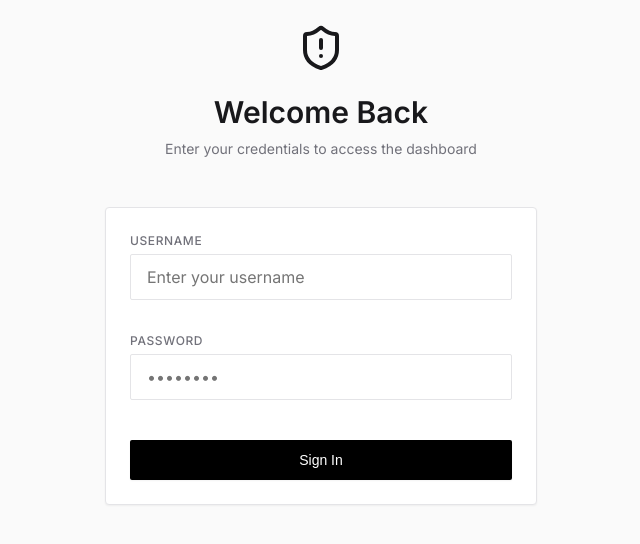
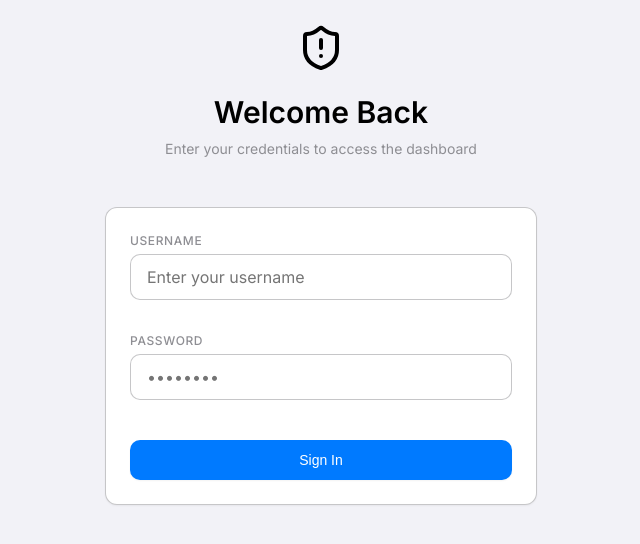
Before and after one commit to wanchaleam2548zaza/Dashboard-wann, a React (Vite) app: page / in a window 1280 px wide. Shown: the top 544 px of the page, without its empty margins (319-959 px from the left). Built offline with nearby package versions, Linux system fonts and the light colour scheme; no server answers.

Commit message:
style: apply Apple iOS theme colors to index.css

```diff
--- a/src/index.css
+++ b/src/index.css
@@ -1,52 +1,55 @@
 @import url('https://fonts.googleapis.com/css2?family=Inter:wght@300;400;500;600;700&display=swap');
 
 :root {
-  /* Monochrome Palette */
+  /* iOS System Colors */
   --color-white: #ffffff;
-  --color-gray-50: #fafafa;
-  --color-gray-100: #f4f4f5;
-  --color-gray-200: #e4e4e7;
-  --color-gray-300: #d4d4d8;
-  --color-gray-400: #a1a1aa;
-  --color-gray-500: #71717a;
-  --color-gray-600: #52525b;
-  --color-gray-700: #3f3f46;
-  --color-gray-800: #27272a;
-  --color-gray-900: #18181b;
-  --color-black: #000000;
+  --color-system-bg-light: #f2f2f7;
+  --color-system-card-light: #ffffff;
+  --color-system-text-light: #000000;
+  --color-system-text-sec-light: #8e8e93;
+  --color-system-border-light: rgba(60, 60, 67, 0.29);
+
+  --color-system-bg-dark: #000000;
+  --color-system-card-dark: #1c1c1e;
+  --color-system-text-dark: #ffffff;
+  --color-system-text-sec-dark: rgba(235, 235, 245, 0.6);
+  --color-system-border-dark: rgba(84, 84, 88, 0.65);
+
+  --color-ios-blue: #007aff;
+  --color-ios-blue-dark: #0a84ff;
 
   /* Theming Tokens (Light Mode Default) */
-  --bg-primary: var(--color-gray-50);
-  --bg-secondary: var(--color-white);
-  --text-primary: var(--color-gray-900);
-  --text-secondary: var(--color-gray-500);
-  --border-color: var(--color-gray-200);
-  --focus-ring: var(--color-gray-900);
-  --accent-color: var(--color-black);
+  --bg-primary: var(--color-system-bg-light);
+  --bg-secondary: var(--color-system-card-light);
+  --text-primary: var(--color-system-text-light);
+  --text-secondary: var(--color-system-text-sec-light);
+  --border-color: var(--color-system-border-light);
+  --focus-ring: var(--color-ios-blue);
+  --accent-color: var(--color-ios-blue);
   --accent-text: var(--color-white);
 
-  --font-sans: 'Inter', system-ui, -apple-system, sans-serif;
+  --font-sans: 'Inter', -apple-system, BlinkMacSystemFont, "Segoe UI", Roboto, Helvetica, Arial, sans-serif;
 
   --shadow-sm: 0 1px 2px 0 rgba(0, 0, 0, 0.05);
   --shadow-md: 0 4px 6px -1px rgba(0, 0, 0, 0.1), 0 2px 4px -1px rgba(0, 0, 0, 0.06);
   --shadow-lg: 0 10px 15px -3px rgba(0, 0, 0, 0.1), 0 4px 6px -2px rgba(0, 0, 0, 0.05);
 
-  --radius-sm: 0.125rem;
-  --radius-md: 0.125rem;
-  --radius-lg: 0.25rem;
-  --radius-xl: 0.25rem;
+  --radius-sm: 8px;
+  --radius-md: 10px;
+  --radius-lg: 12px;
+  --radius-xl: 16px;
 }
 
 @media (prefers-color-scheme: dark) {
   :root {
-    --bg-primary: var(--color-black);
-    --bg-secondary: var(--color-gray-900);
-    --text-primary: var(--color-gray-50);
-    --text-secondary: var(--color-gray-400);
-    --border-color: var(--color-gray-800);
-    --focus-ring: var(--color-gray-400);
-    --accent-color: var(--color-white);
-    --accent-text: var(--color-black);
+    --bg-primary: var(--color-system-bg-dark);
+    --bg-secondary: var(--color-system-card-dark);
+    --text-primary: var(--color-system-text-dark);
+    --text-secondary: var(--color-system-text-sec-dark);
+    --border-color: var(--color-system-border-dark);
+    --focus-ring: var(--color-ios-blue-dark);
+    --accent-color: var(--color-ios-blue-dark);
+    --accent-text: var(--color-white);
   }
 }
 
```
Also changed, not shown: src/pages/AdminDashboard.tsx (line endings or trailing spaces).
